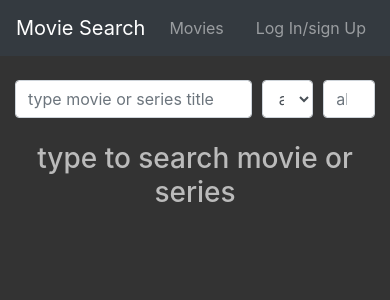
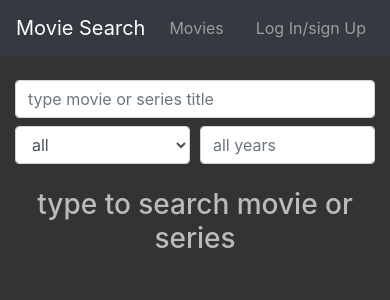
Before and after one commit to aliqb/whatchList, an Angular app: page /movies in a window 390 px wide. Shown: the top 300 px of the page. Built offline with nearby package versions, Linux system fonts and the light colour scheme.

Commit message:
style search form

```diff
--- a/src/app/movie-detail/movie-detail.component.ts
+++ b/src/app/movie-detail/movie-detail.component.ts
@@ -64,7 +64,7 @@ export class MovieDetailComponent implements OnInit, OnDestroy {
       if (movieData.Response === 'True') {
         this.movie = new Movie({
           title: movieData.Title,
-          year: Number(movieData.Year),
+          year: movieData.Year,
           rated: movieData.Rated,
           runTime: movieData.Runtime,
           genre: movieData.Genre,
--- a/src/app/movie-list/movie-list.component.html
+++ b/src/app/movie-list/movie-list.component.html
@@ -2,11 +2,11 @@
     <div class="row justify-content-center my-4">
         <div class="col-md-8">
             <form action="#" class="form-row">
-                <div class="col-8">
+                <div class="col-sm-6 col-lg-7 col-xl-8 mb-2">
                     <input type="text" class="form-control" id="title" name="title"
                         placeholder="type movie or series title" [(ngModel)]="title" (input)="search()">
                 </div>
-                <div class="col-2">
+                <div class="col-6 col-sm-3 col-lg-2">
                     <select name="tyoe" id="type" class="form-control" [(ngModel)]="type" (change)="search()">
                         <option value="all">all</option>
                         <option value="movie">movie</option>
@@ -14,7 +14,7 @@
                         <option value="game">game</option>
                     </select>
                 </div>
-                <div class="col-2">
+                <div class=" col-6 col-sm-3 col-xl-2">
                     <input type="number" class="form-control" id="year" name="year" placeholder="all years" min="1888"
                         [(ngModel)]="year"
                         (input)="search()">
```
